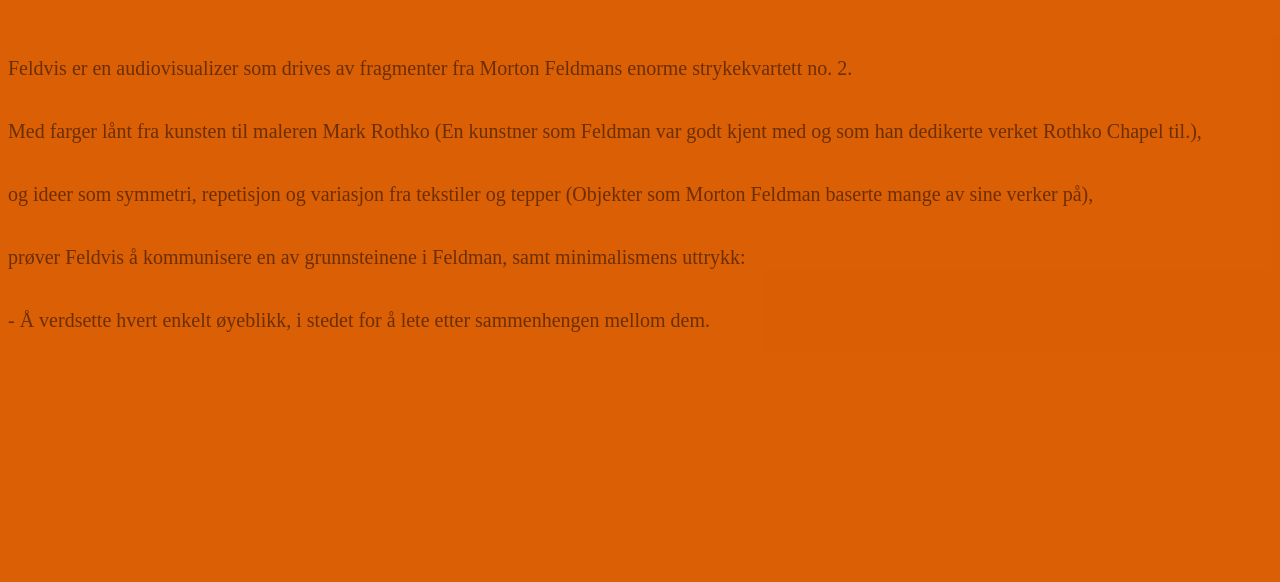
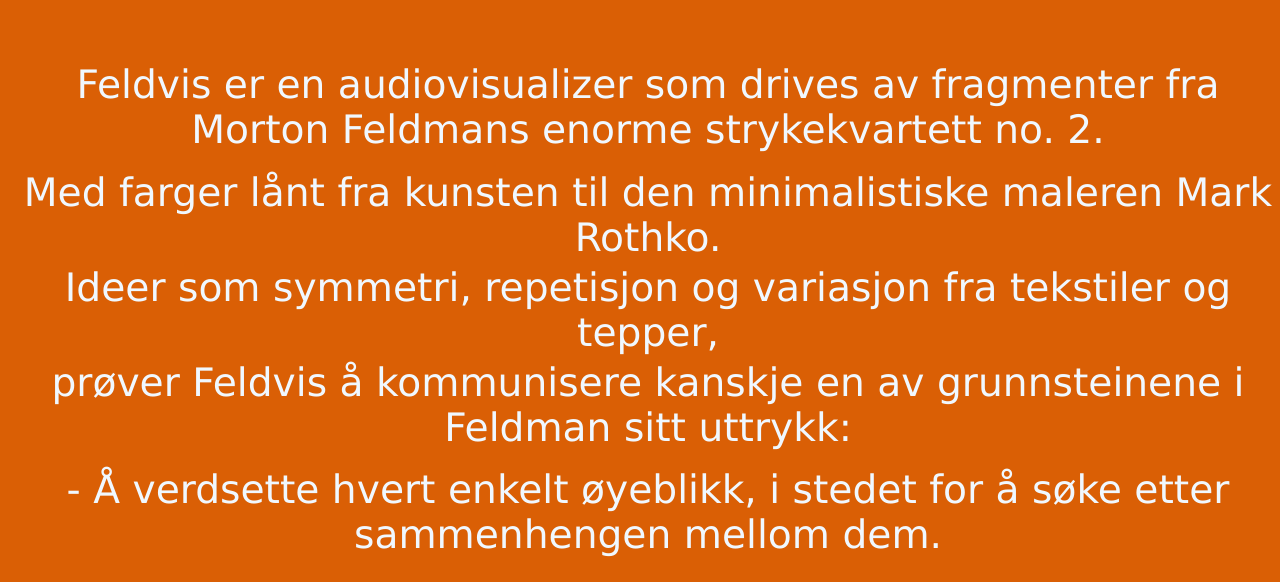
Before and after one commit to johnche/interpuls, a plain HTML site: page index.html in a window 1280 px wide. Shown: the part 747-1329 px from the top of the page. Before the commit the page ends 1099 px from the top, so only its background shows below. Drawn offline with Linux system fonts and the light colour scheme; no server answers.

Commit message:
styling, pass 1

```diff
--- a/index.html
+++ b/index.html
@@ -1,9 +1,11 @@
 <!DOCTYPE html>
+
 <head>
 	<meta http-equiv="Content-Type" content="text/html; charset=utf-8" />
 	<link rel="stylesheet" href="./styles/index.css" />
 	<script type="module" src="./scripts/index.js"></script>
 </head>
+
 <body>
 			<div id="control-buttons">
 				<button id="control-style">Style</button>
@@ -14,19 +16,20 @@
 			</div>
 			<div id="textContainer">
 				<p id="text">
-			Feldvis er en audiovisualizer som drives av fragmenter fra Morton Feldmans enorme strykekvartett no. 2.
+					Feldvis er en audiovisualizer som drives av fragmenter fra Morton Feldmans enorme strykekvartett no.
+					2.
 				</p>
-		<p>
-			Med farger lånt fra kunsten til maleren Mark Rothko (En kunstner som Feldman var godt kjent med og som han dedikerte verket Rothko Chapel til.),
-		</p>
-		<p>
-			og ideer som symmetri, repetisjon og variasjon fra tekstiler og tepper (Objekter som Morton Feldman baserte mange av sine verker på),
-		</p>
-		<p>
-			prøver Feldvis å kommunisere en av grunnsteinene i Feldman, samt minimalismens uttrykk:
-		</p>
-		<p>
-			- Å verdsette hvert enkelt øyeblikk, i stedet for å lete etter sammenhengen mellom dem.
-		</p>
+				<smallText>
+					Med farger lånt fra kunsten til den minimalistiske maleren Mark Rothko.
+				</smallText>
+				<smallText>
+					Ideer som symmetri, repetisjon og variasjon fra tekstiler og tepper,
+				</smallText>
+				<smallText>
+					prøver Feldvis å kommunisere kanskje en av grunnsteinene i Feldman sitt uttrykk:
+				</smallText>
+				<mediumText>
+					- Å verdsette hvert enkelt øyeblikk, i stedet for å søke etter sammenhengen mellom dem.
+				</mediumText>
 			</div>
 </body>
--- a/scripts/index.js
+++ b/scripts/index.js
@@ -2,12 +2,67 @@
 import MediaHelper from './modules/MediaHelper.js';
 import { isTouchUnit } from './modules/utils.js';
 
+function resize() {
+	const h = document.documentElement.clientHeight;
+	const w = document.documentElement.clientWidth;
+	const fontRatio = 0.05;
+	const fontSize = fontRatio * h;
+	const buttonWRatio = 0.1;
+	const buttonW = w * buttonWRatio;
+	const buttonHRatio = 0.05;
+	const buttonH = h * buttonHRatio;
+	document.getElementById('textContainer').style.fontSize = fontSize + 'px';
+	document.getElementById('audio_visual').width = w;
+	document.getElementById('audio_visual').height = h;
+	document.getElementById('control-style').style.width = buttonW + 'px';
+	document.getElementById('control-style').style.height = buttonH + 'px';
+	document.getElementById('control-color').style.height = buttonH + 'px';
+	document.getElementById('control-color').style.width = buttonW + 'px';
+	console.log(h);
+	console.log(fontSize);
+}
+
+document.addEventListener("orientationchange", function (event) {
+	switch (window.orientation) {
+		case -90: case 90:
+			/* Device is in landscape mode */
+			break;
+		default:
+		/* Device is in portrait mode */
+	}
+});
+
 const main = async () => {
 	const canvas = document.createElement('canvas');
+	const w = document.documentElement.clientWidth;
+	const h = document.documentElement.clientHeight;
 	canvas.id = 'audio_visual';
-	canvas.width = document.documentElement.clientWidth;
-	canvas.height = 0.98*document.documentElement.clientHeight;
+	canvas.width = w;
+	canvas.height = 0.98 * h;
 	document.body.appendChild(canvas);
+
+	if (isTouchUnit == true && document.documentElement.clientWidth <= 750) {
+		const IbuttonSize = 48;
+		document.getElementById('control-style').style.width = IbuttonSize + 'px';
+		document.getElementById('control-style').style.height = IbuttonSize + 'px';
+		document.getElementById('control-color').style.height = IbuttonSize + 'px';
+		document.getElementById('control-color').style.width = IbuttonSize + 'px';
+	}
+	if (isTouchUnit == false) {
+		const buttonWRatio = 0.1;
+		const buttonW = w * buttonWRatio;
+		const buttonHRatio = 0.05;
+		const buttonH = h * buttonHRatio;
+		const fontRatio = 0.05;
+		const fontSize = canvas.height * fontRatio;
+
+		document.getElementById('textContainer').style.fontSize = fontSize + 'px';
+		document.getElementById('control-style').style.width = buttonW + 'px';
+		document.getElementById('control-style').style.height = buttonH + 'px';
+		document.getElementById('control-color').style.height = buttonH + 'px';
+		document.getElementById('control-color').style.width = buttonW + 'px';
+		window.addEventListener('resize', resize);
+	}
 
 	const htmlElements = {
 		canvas,
--- a/scripts/modules/Visualizer.js
+++ b/scripts/modules/Visualizer.js
@@ -34,7 +34,8 @@
 			carpet2P,
 			carpet4P,
 			dot,
-			carpetCentre3
+			carpetCentre3,
+			vis1
 		], true);
 
 		this.visualizer = this.visualizerIterator.next().value;
@@ -112,6 +113,7 @@
 
 	updateColorTheme = () => {
 		const { colorList, background } = this.colorThemeIterator.next().value;
+		document.body.style.background = background;
 		this.currentColorsIterator = getIterator(colorList, true);
 		this.visualizerContext = {
 			...this.visualizerContext,
--- a/styles/index.css
+++ b/styles/index.css
@@ -15,18 +15,31 @@
 }
 #textContainer {
 	position: absolute;
+	font-size: 16px;
+	font-family: 'Verdana';
+	text-align: center;
 	top: 98vh;
 
 	width: 100vw;
-	background-color: #da5f05;
+	/* background-color: rgba(0,0,0,0.1); */
 	display: flex;
 	justify-content: center;
 	flex-direction: column;
-	opacity:0.5;
 }
 #textContainer > p {
-	font-family: 'Bely';
-	font-size: 20px;
+	margin-bottom:15px;
+	margin-top:25px;
+	color:aliceblue;
+}
+#textContainer > smallText{
+	margin-top:2.5px;
+	margin-bottom:2.5px;
+	color:aliceblue;
+}
+#textContainer > mediumText{
+	margin-top:15px;
+	margin-bottom:25px;
+	color:aliceblue;
 }
 #control-buttons {
 	position: absolute;
@@ -34,6 +47,7 @@
 	right: 2vh;
 	z-index: 999;
 }
+
 canvas {
 	position: absolute;
 	top: 0;
@@ -94,23 +108,6 @@
 		height: 2px;
 	}
 
-  /* .dropdown-content-text{
-	background-color: rgba(0, 0, 0, 0);
-	color: white;
-	opacity: 0.5;
-	cursor: pointer;
-	transition:opacity 0.5s
-  }
-  .dropdown-content-text:hover{
-	opacity:100%;
-	transition:opacity 0.5s
-  }
-
-  .dropdown-content-text:active{
-	opacity:10%;
-  } */
-
-  /* Dropdown Content (Hidden by Default) */
   .dropdown-content {
 	width: 200%;
 	height: 10%;
```
Lines whose indentation alone changed are shown as unchanged.
